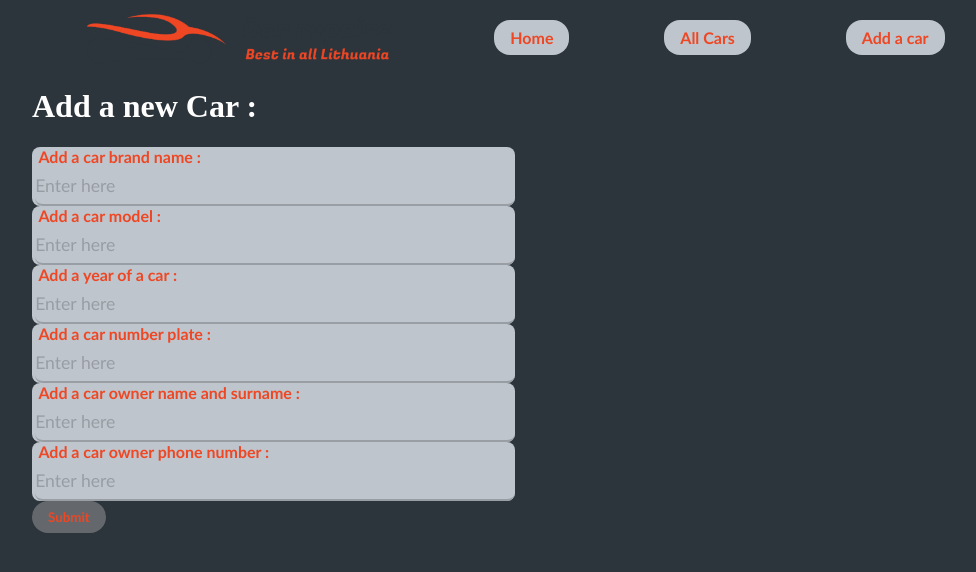
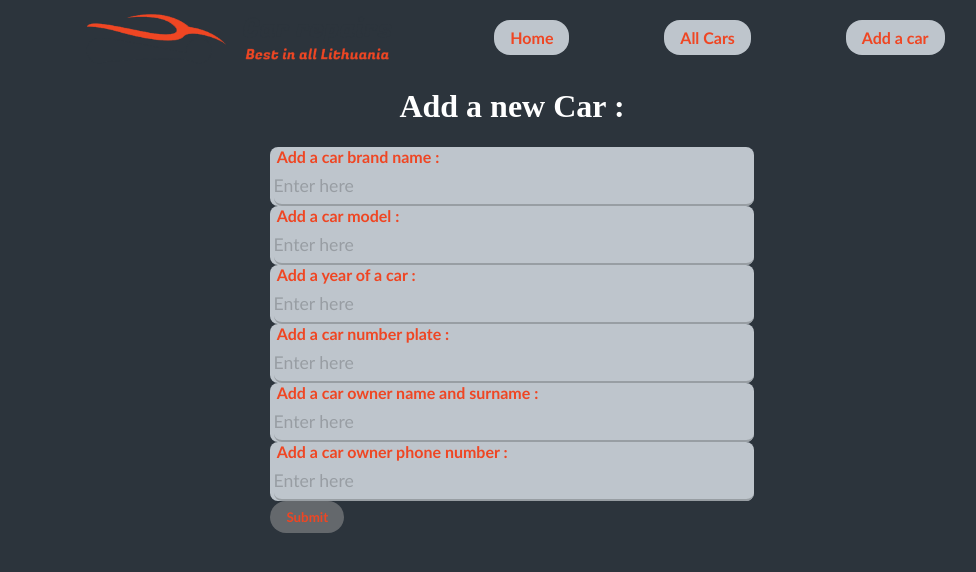
Before and after one commit to LukasKliukas/exam-car-service-front-end-lukas-kliukas-2022-05, a React (Create React App) app: page /addCar in a window 1280 px wide. Shown: the top 572 px of the page, without its empty margins (128-1104 px from the left). Built offline with nearby package versions, Linux system fonts and the light colour scheme; the HTML template or start-up script is replaced by a standard one.

Commit message:
Wrapper minor change

```diff
--- a/src/components/Wrapper/Wrapper.style.js
+++ b/src/components/Wrapper/Wrapper.style.js
@@ -1,6 +1,9 @@
 import styled from 'styled-components';
 
 export const Wrapper = styled.div`
-  margin: 0 auto;
-  max-width: 60rem;
+  margin: 0 1rem;
+  max-width: 120rem;
+  display: flex;
+  flex-direction: column;
+  align-items: center;
 `;
```
